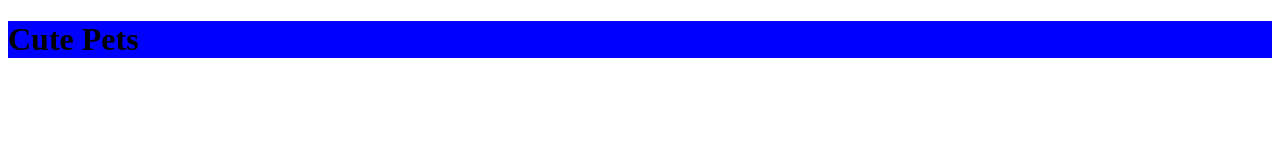
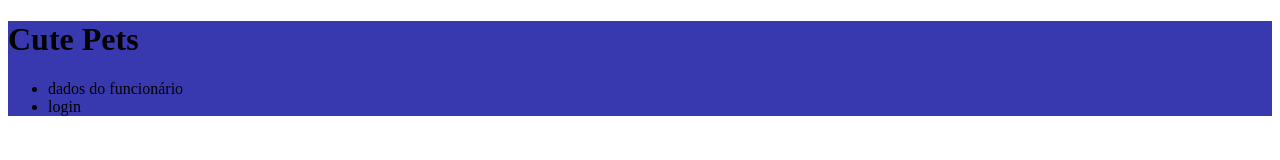
Before and after one commit to ericagross/Cute-Pets, a plain HTML site: page erica pets/index.html in a window 1280 px wide. Drawn offline with Linux system fonts and the light colour scheme.

Commit message:
Add files via upload

```diff
--- a/erica pets/index.html
+++ b/erica pets/index.html
@@ -8,6 +8,13 @@
     <link rel="stylesheet" href="style.css">
 </head>
 <body>
-    <h1>Cute Pets</h1>
+   <header>
+        <h1>Cute Pets</h1>
+    <ul>
+        <li>dados do funcionário</li>
+        <li>login</li>
+    </ul>
+ </header>
+
 </body>
 </html>
--- a/erica pets/style.css
+++ b/erica pets/style.css
@@ -1,3 +1,3 @@
-h1{
-    background-color:blue
+header{
+    background-color:rgb(57, 57, 175)
 }
```
